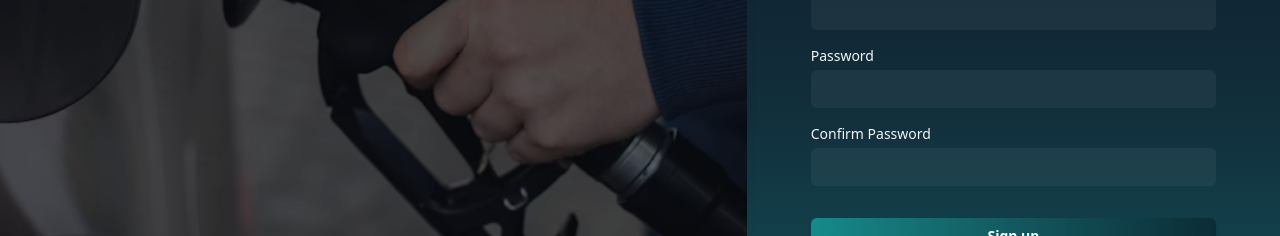
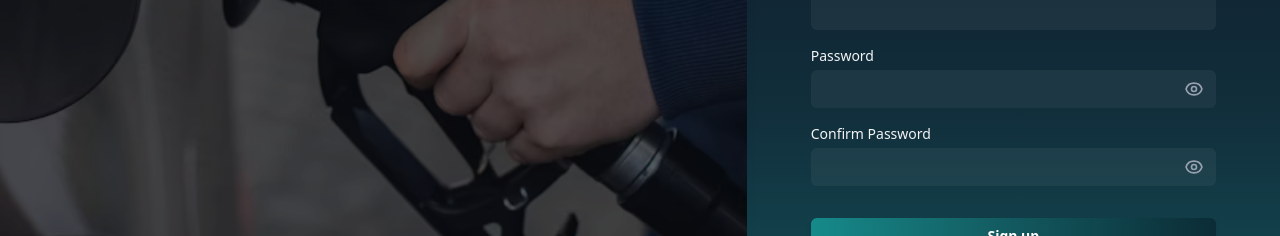
Before and after one commit to JvEztraaaa/FillTrip, a React (Vite) app: page /signup in a window 1280 px wide. Shown: the part 364-600 px from the top of the page. Built offline with nearby package versions, Linux system fonts and the light colour scheme.

Commit message:
feat: added hide/unhide button on password fields

```diff
--- a/src/pages/LoginPage.jsx
+++ b/src/pages/LoginPage.jsx
@@ -11,6 +11,7 @@
   const [isLoading, setIsLoading] = useState(false);
   const [submitError, setSubmitError] = useState('');
   const [successMessage, setSuccessMessage] = useState('');
+  const [showPassword, setShowPassword] = useState(false);
 
   const { login } = useAuth();
   const navigate = useNavigate();
@@ -161,18 +162,36 @@
                   Forgot password?
                 </a>
               </div>
+              <div className="relative">
                 <input
                   id="password"
                   name="password"
-                type="password"
+                  type={showPassword ? "text" : "password"}
                   value={formData.password}
                   onChange={handleChange}
                   autoComplete="current-password"
                   required
-                className={`mt-2 block w-full rounded-md bg-white/5 px-3 py-2 text-base text-white placeholder:text-gray-500 focus:outline-none focus:ring-2 focus:ring-[#4FD1C5] border transition ${
+                  className={`mt-2 block w-full rounded-md bg-white/5 px-3 py-2 pr-10 text-base text-white placeholder:text-gray-500 focus:outline-none focus:ring-2 focus:ring-[#4FD1C5] border transition ${
                     errors.password ? 'border-red-500 focus:border-red-500' : 'border-transparent focus:border-[#168A8A]'
                   }`}
                 />
+                <button
+                  type="button"
+                  onClick={() => setShowPassword(!showPassword)}
+                  className="absolute inset-y-0 right-0 pr-3 flex items-center text-gray-400 hover:text-[#4FD1C5] transition-colors duration-200"
+                >
+                  {showPassword ? (
+                    <svg className="h-5 w-5" fill="none" viewBox="0 0 24 24" stroke="currentColor">
+                      <path strokeLinecap="round" strokeLinejoin="round" strokeWidth={2} d="M13.875 18.825A10.05 10.05 0 0112 19c-4.478 0-8.268-2.943-9.543-7a9.97 9.97 0 011.563-3.029m5.858.908a3 3 0 114.243 4.243M9.878 9.878l4.242 4.242M9.878 9.878L3 3m6.878 6.878L21 21" />
+                    </svg>
+                  ) : (
+                    <svg className="h-5 w-5" fill="none" viewBox="0 0 24 24" stroke="currentColor">
+                      <path strokeLinecap="round" strokeLinejoin="round" strokeWidth={2} d="M15 12a3 3 0 11-6 0 3 3 0 016 0z" />
+                      <path strokeLinecap="round" strokeLinejoin="round" strokeWidth={2} d="M2.458 12C3.732 7.943 7.523 5 12 5c4.478 0 8.268 2.943 9.542 7-1.274 4.057-5.064 7-9.542 7-4.477 0-8.268-2.943-9.542-7z" />
+                    </svg>
+                  )}
+                </button>
+              </div>
               {errors.password && (
                 <p className="mt-1 text-sm text-red-400">{errors.password}</p>
               )}
--- a/src/pages/SignupPage.jsx
+++ b/src/pages/SignupPage.jsx
@@ -13,6 +13,8 @@
   const [errors, setErrors] = useState({});
   const [isLoading, setIsLoading] = useState(false);
   const [submitError, setSubmitError] = useState('');
+  const [showPassword, setShowPassword] = useState(false);
+  const [showConfirmPassword, setShowConfirmPassword] = useState(false);
 
   const { signup } = useAuth();
   const navigate = useNavigate();
@@ -210,18 +212,36 @@
                             <label htmlFor="password" className="block text-sm font-medium text-gray-100">
                                 Password
                             </label>
+                            <div className="relative">
                                 <input
                                     id="password"
                                     name="password"
-                                type="password"
+                                    type={showPassword ? "text" : "password"}
                                     value={formData.password}
                                     onChange={handleChange}
                                     autoComplete="new-password"
                                     required
-                                className={`mt-1 block w-full rounded-md bg-white/5 px-3 py-2 text-sm text-white placeholder:text-gray-500 focus:outline-none focus:ring-2 focus:ring-[#4FD1C5] border transition ${
+                                    className={`mt-1 block w-full rounded-md bg-white/5 px-3 py-2 pr-10 text-sm text-white placeholder:text-gray-500 focus:outline-none focus:ring-2 focus:ring-[#4FD1C5] border transition ${
                                         errors.password ? 'border-red-500 focus:border-red-500' : 'border-transparent focus:border-[#168A8A]'
                                     }`}
                                 />
+                                <button
+                                    type="button"
+                                    onClick={() => setShowPassword(!showPassword)}
+                                    className="absolute inset-y-0 right-0 pr-3 flex items-center text-gray-400 hover:text-[#4FD1C5] transition-colors duration-200"
+                                >
+                                    {showPassword ? (
+                                        <svg className="h-5 w-5" fill="none" viewBox="0 0 24 24" stroke="currentColor">
+                                            <path strokeLinecap="round" strokeLinejoin="round" strokeWidth={2} d="M13.875 18.825A10.05 10.05 0 0112 19c-4.478 0-8.268-2.943-9.543-7a9.97 9.97 0 011.563-3.029m5.858.908a3 3 0 114.243 4.243M9.878 9.878l4.242 4.242M9.878 9.878L3 3m6.878 6.878L21 21" />
+                                        </svg>
+                                    ) : (
+                                        <svg className="h-5 w-5" fill="none" viewBox="0 0 24 24" stroke="currentColor">
+                                            <path strokeLinecap="round" strokeLinejoin="round" strokeWidth={2} d="M15 12a3 3 0 11-6 0 3 3 0 016 0z" />
+                                            <path strokeLinecap="round" strokeLinejoin="round" strokeWidth={2} d="M2.458 12C3.732 7.943 7.523 5 12 5c4.478 0 8.268 2.943 9.542 7-1.274 4.057-5.064 7-9.542 7-4.477 0-8.268-2.943-9.542-7z" />
+                                        </svg>
+                                    )}
+                                </button>
+                            </div>
                             {errors.password && (
                                 <p className="mt-1 text-sm text-red-400">{errors.password}</p>
                             )}
@@ -230,18 +250,36 @@
                             <label htmlFor="confirmPassword" className="block text-sm font-medium text-gray-100">
                                 Confirm Password
                             </label>
+                            <div className="relative">
                                 <input
                                     id="confirmPassword"
                                     name="confirmPassword"
-                                type="password"
+                                    type={showConfirmPassword ? "text" : "password"}
                                     value={formData.confirmPassword}
                                     onChange={handleChange}
                                     autoComplete="new-password"
                                     required
-                                className={`mt-1 block w-full rounded-md bg-white/5 px-3 py-2 text-sm text-white placeholder:text-gray-500 focus:outline-none focus:ring-2 focus:ring-[#4FD1C5] border transition ${
+                                    className={`mt-1 block w-full rounded-md bg-white/5 px-3 py-2 pr-10 text-sm text-white placeholder:text-gray-500 focus:outline-none focus:ring-2 focus:ring-[#4FD1C5] border transition ${
                                         errors.confirmPassword ? 'border-red-500 focus:border-red-500' : 'border-transparent focus:border-[#168A8A]'
                                     }`}
                                 />
+                                <button
+                                    type="button"
+                                    onClick={() => setShowConfirmPassword(!showConfirmPassword)}
+                                    className="absolute inset-y-0 right-0 pr-3 flex items-center text-gray-400 hover:text-[#4FD1C5] transition-colors duration-200"
+                                >
+                                    {showConfirmPassword ? (
+                                        <svg className="h-5 w-5" fill="none" viewBox="0 0 24 24" stroke="currentColor">
+                                            <path strokeLinecap="round" strokeLinejoin="round" strokeWidth={2} d="M13.875 18.825A10.05 10.05 0 0112 19c-4.478 0-8.268-2.943-9.543-7a9.97 9.97 0 011.563-3.029m5.858.908a3 3 0 114.243 4.243M9.878 9.878l4.242 4.242M9.878 9.878L3 3m6.878 6.878L21 21" />
+                                        </svg>
+                                    ) : (
+                                        <svg className="h-5 w-5" fill="none" viewBox="0 0 24 24" stroke="currentColor">
+                                            <path strokeLinecap="round" strokeLinejoin="round" strokeWidth={2} d="M15 12a3 3 0 11-6 0 3 3 0 016 0z" />
+                                            <path strokeLinecap="round" strokeLinejoin="round" strokeWidth={2} d="M2.458 12C3.732 7.943 7.523 5 12 5c4.478 0 8.268 2.943 9.542 7-1.274 4.057-5.064 7-9.542 7-4.477 0-8.268-2.943-9.542-7z" />
+                                        </svg>
+                                    )}
+                                </button>
+                            </div>
                             {errors.confirmPassword && (
                                 <p className="mt-1 text-sm text-red-400">{errors.confirmPassword}</p>
                             )}
```
Lines whose indentation alone changed are shown as unchanged.
